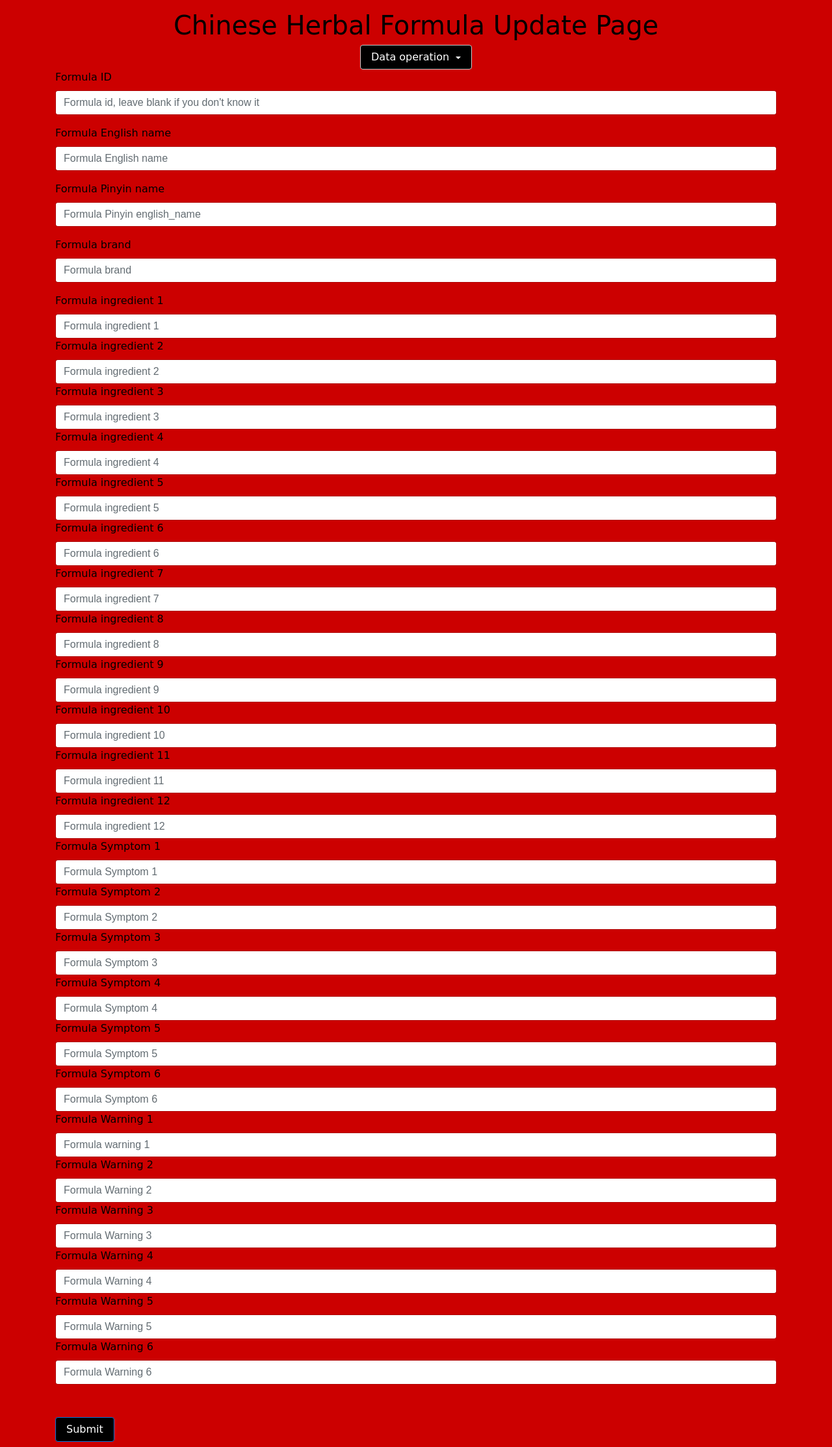
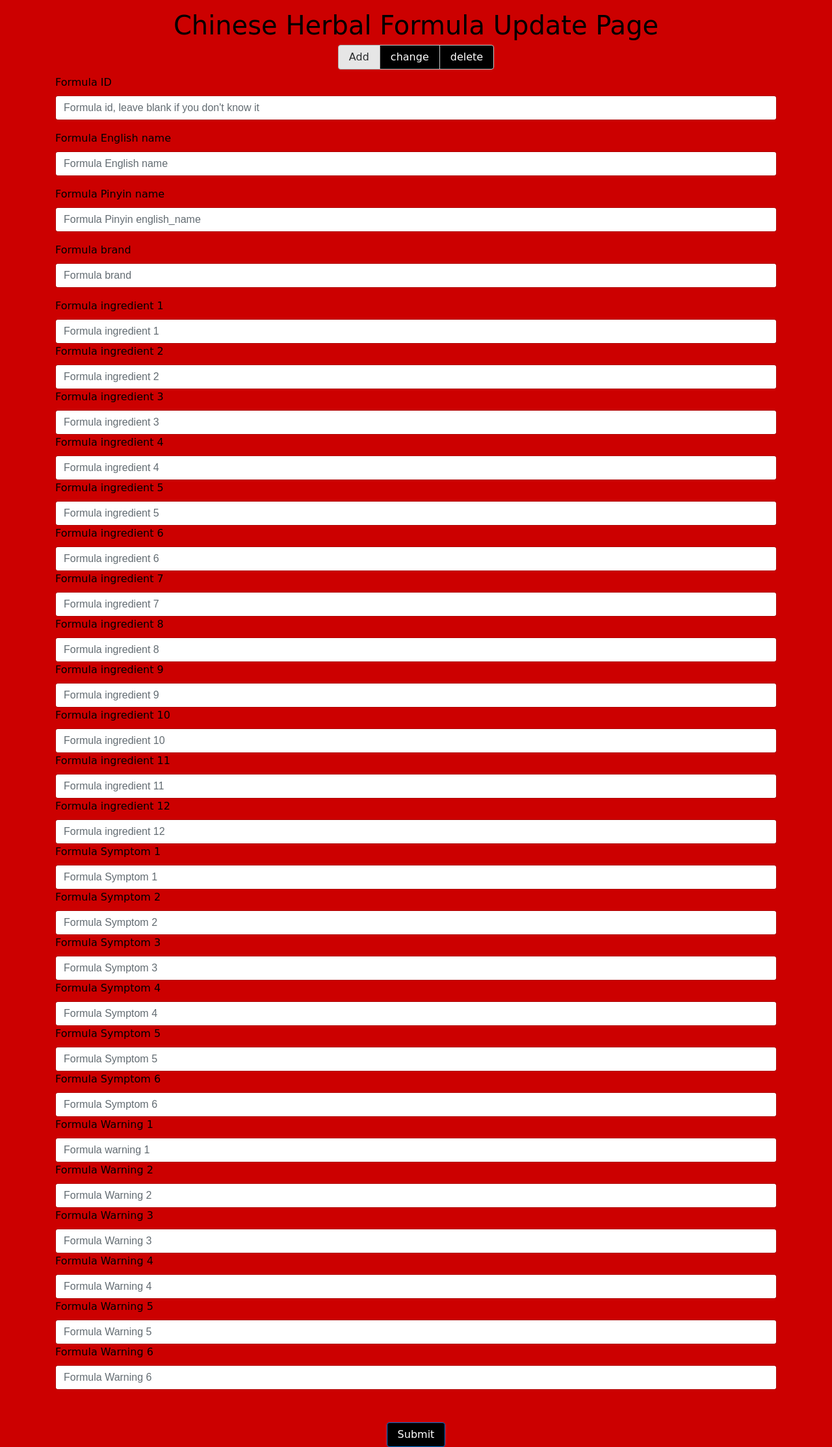
Before and after one commit to MonaTem/q2-proj-new, a website: page chinese_herbal_formulas_db/views/formulas/formulas.html in a window 1280 px wide. Shown: the part 103-2330 px from the top of the page at 65% size. Drawn offline with nearby package versions, Linux system fonts and the light colour scheme; a web font is replaced by a local one.

Commit message:
Added button handling

```diff
--- a/chinese_herbal_formulas_db/routes/formulas.js
+++ b/chinese_herbal_formulas_db/routes/formulas.js
@@ -24,7 +24,7 @@ const FORMULAS_URL = 'http://localhost:2000/formulas';
 newForm.addEventListener('submit', (e) => {
   e.preventDefault(); // PREVENT DEFAULT ON FORM
 
-  axios.post(`BIRDS_URL/add`, {
+  axios.post(`FORMULAS_URL/add`, {
     title: newForm.querySelector('#title').value,
     description: newForm.querySelector('#description').value
   }).then((response) => {
--- a/chinese_herbal_formulas_db/views/formulas/formulas.html
+++ b/chinese_herbal_formulas_db/views/formulas/formulas.html
@@ -31,8 +31,20 @@
 
     </header>
     <main>
-
       <div class="row justify-content-center">
+      <div class="btn-group btn-group-toggle" id="radio" data-toggle="buttons">
+        <label class="btn btn-secondary active">
+          <input type="radio" name="options" id="add" autocomplete="off" checked> Add
+        </label>
+        <label class="btn btn-secondary">
+          <input type="radio" name="options" id="change" autocomplete="off"> change
+        </label>
+        <label class="btn btn-secondary">
+          <input type="radio" name="options" id="delete" autocomplete="off"> delete
+        </label>
+      </div>
+    </div>
+  <!--    <div class="row justify-content-center">
         <div class="dropdown">
           <button class="btn btn-secondary dropdown-toggle" type="button" id="dropdownMenuButton" data-toggle="dropdown" aria-haspopup="true" aria-expanded="false">
     Data operation
@@ -44,6 +56,8 @@
           </div>
         </div>
       </div>
+    -->
+
 
       <form>
         <div class="form-group">
@@ -182,7 +196,7 @@
             <input type="text" class="form-control" id="formulaWarning6" placeholder="Formula Warning 6">
           </div>
         </div>
-        <div class="form-row">
+        <div class="row justify-content-center">
           <button type="submit" class="btn btn-primary">Submit</button>
         </div>
       </form>
@@ -198,6 +212,9 @@
   <!-- Axios -->
   <script src="https://unpkg.com/axios/dist/axios.min.js"></script>
   <!--<script type="text/Javascript" src="../../public/Javascript/site.js"></script>-->
+  <script type="text/javascript">
+    ON_FORMULAS = true;
+  </script>
 </body>
 
 </html>
```
Also changed, not shown: chinese_herbal_formulas_db/index.js (+18 -0 lines).
